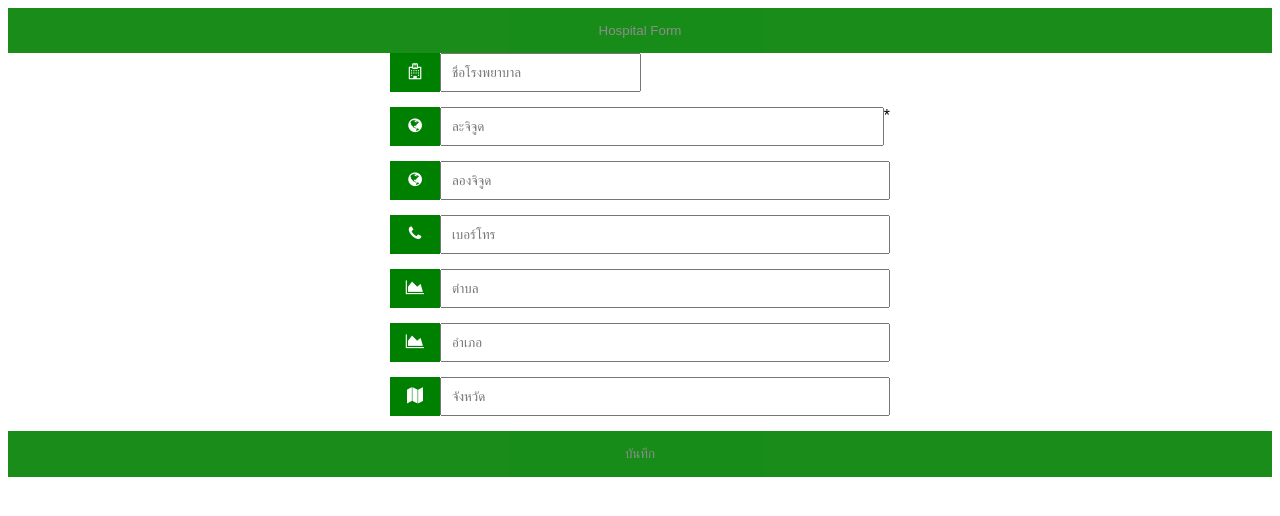
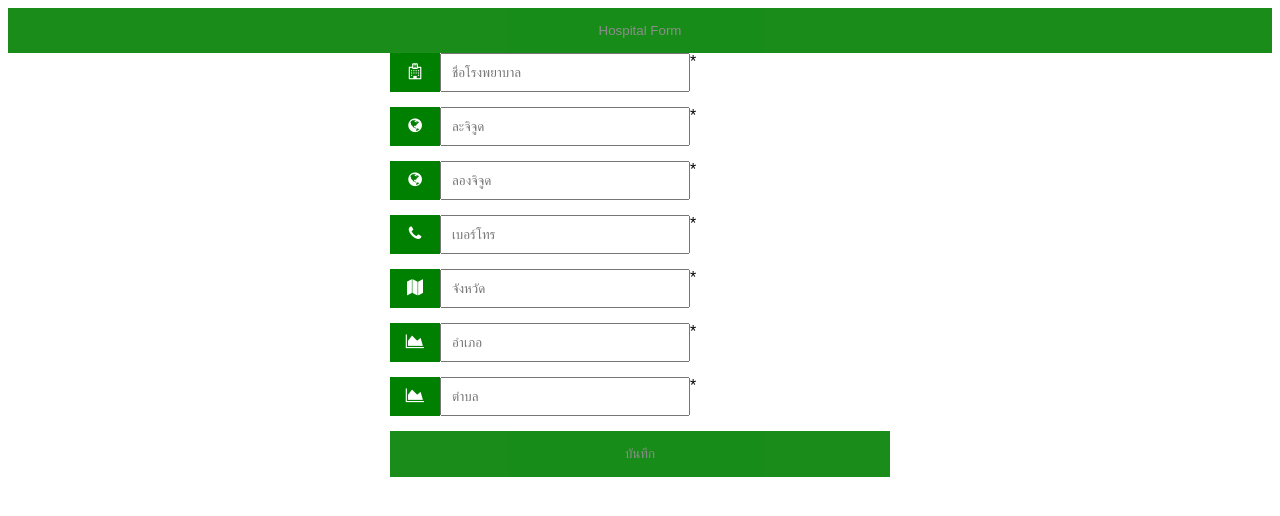
Before and after one commit to nattaphonBu/jaiyaci, a CodeIgniter app: the page made by application/views/admin/hospital/create/content.php in a window 1280 px wide. Shown: the top 516 px of the page. Run offline with CodeIgniter, Linux system fonts and the light colour scheme.

Commit message:
validate and scrip insert hospital

```diff
--- a/application/views/admin/hospital/create/content.php
+++ b/application/views/admin/hospital/create/content.php
@@ -37,7 +37,7 @@ body {font-family: Arial, Helvetica, sans-serif;}
 }
 
 .input-field {
-    width: 100%;
+    width: 50%;
     padding: 10px;
     outline: none;
 }
@@ -69,51 +69,56 @@ body {font-family: Arial, Helvetica, sans-serif;}
 
 </div>
 
-<form action="/action_page.php" style="max-width:500px;margin:auto">
-
+<div style="max-width:500px;margin:auto">
+<form id="insert">
   <div class="input-container">
     <i class="fa fa-hospital-o icon"></i>
-    <label><input class="input-field" type="text" placeholder="ชื่อโรงพยาบาล" name="" ></label>
-
-
+  <input class="input-field" type="text" placeholder="ชื่อโรงพยาบาล" name="nameofhospital" id="nameofhospital" >
+  <label><span class="error">*</span></label>
   </div>
 
   <div class="input-container">
 
         <i class="fa fa-globe icon"></i>
-    <input class="input-field" type="text" placeholder="ละจิจูด" name="ละจิจูด">
+    <input class="input-field" type="text" placeholder="ละจิจูด" name="latijude" id="latijude">
     <label><span class="error">*</span></label>
   </div>
 
   <div class="input-container">
         <i class="fa fa-globe icon"></i>
-    <input class="input-field" type="text" placeholder="ลองจิจูด" name="ลองจิจูด">
+    <input class="input-field" type="text" placeholder="ลองจิจูด" name="longjijude" id="longjijude">
+    <label><span class="error">*</span></label>
   </div>
 
   <div class="input-container">
         <i class="fa fa-phone icon"></i>
-    <input class="input-field" type="text" placeholder="เบอร์โทร" name="เบอร์โทร">
+    <input class="input-field" type="text" placeholder="เบอร์โทร" name="tell" id="tell">
+    <label><span class="error">*</span></label>
+  </div>
+
+  <div class="input-container">
+        <i class="fa fa-map icon"></i>
+    <input class="input-field" type="text" placeholder="จังหวัด" name="provinceId" id="provinceId">
+    <label><span class="error">*</span></label>
   </div>
 
   <div class="input-container">
         <i class="fa fa-area-chart icon"></i>
-    <input class="input-field" type="text" placeholder="ตำบล" name="ตำบล">
+    <input class="input-field" type="text" placeholder="อำเภอ" name="districtId" id="districtId">
+    <label><span class="error">*</span></label>
   </div>
 
   <div class="input-container">
         <i class="fa fa-area-chart icon"></i>
-    <input class="input-field" type="text" placeholder="อำเภอ" name="อำเภอ">
+    <input class="input-field" type="text" placeholder="ตำบล" name="subdistrictId" id="subdistrictId">
+    <label><span class="error">*</span></label>
   </div>
 
-  <div class="input-container">
-        <i class="fa fa-map icon"></i>
-    <input class="input-field" type="text" placeholder="จังหวัด" name="จังหวัด">
-  </div>
 
-</form>
 <div class="form-group">
         <button type="submit" class="btn btn-primary">บันทึก</button>
       </div>
+  </div>
     </div>
     </form>
 </body>
--- a/application/views/user/history/create/script.php
+++ b/application/views/user/history/create/script.php
@@ -1,4 +1,4 @@
-hisorygetpillowId
+
 <script>
     $("#insert").submit(function(){
         createhistory();
```
Also changed, not shown: application/views/admin/hospital/create/script.php (added, +89 -0 lines).
